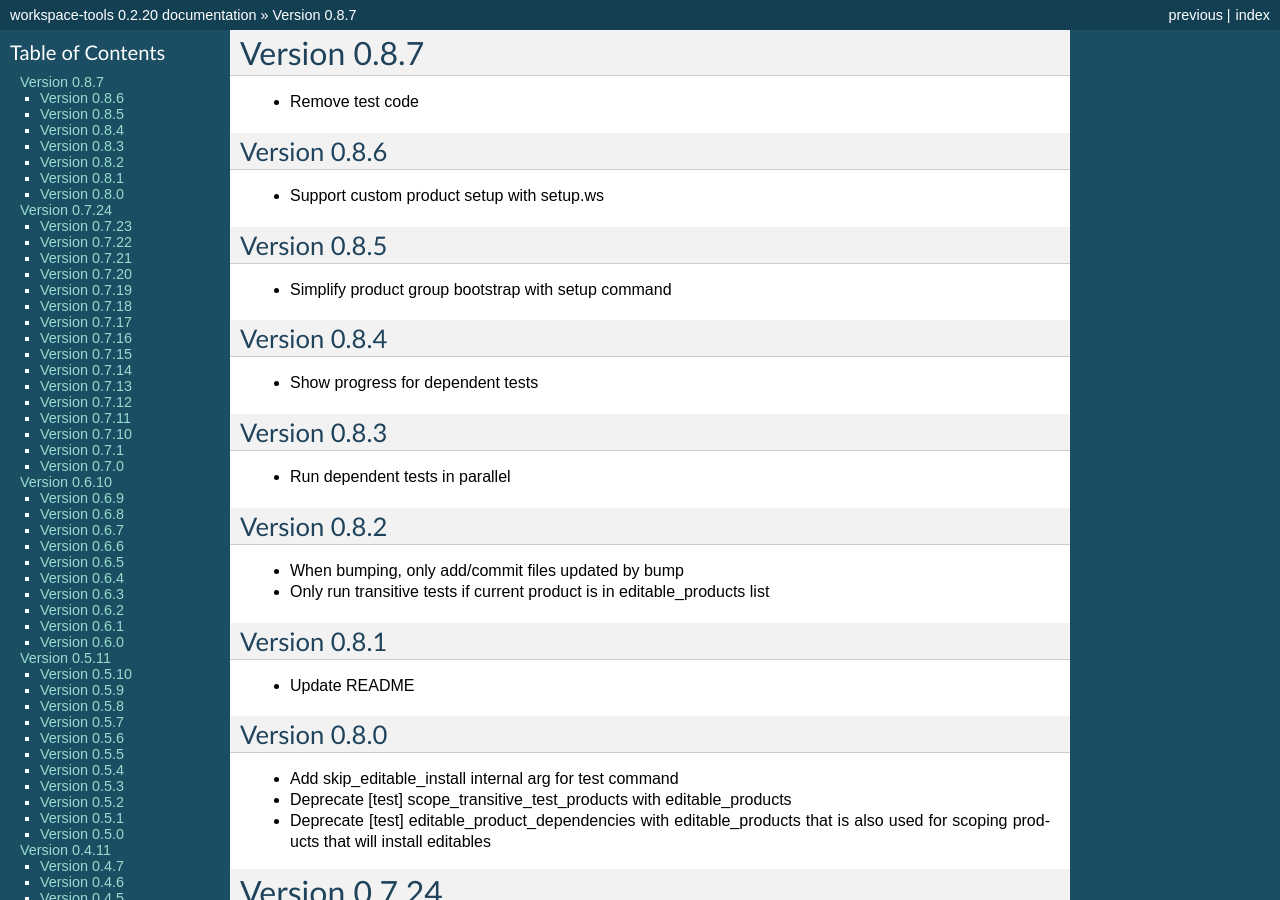
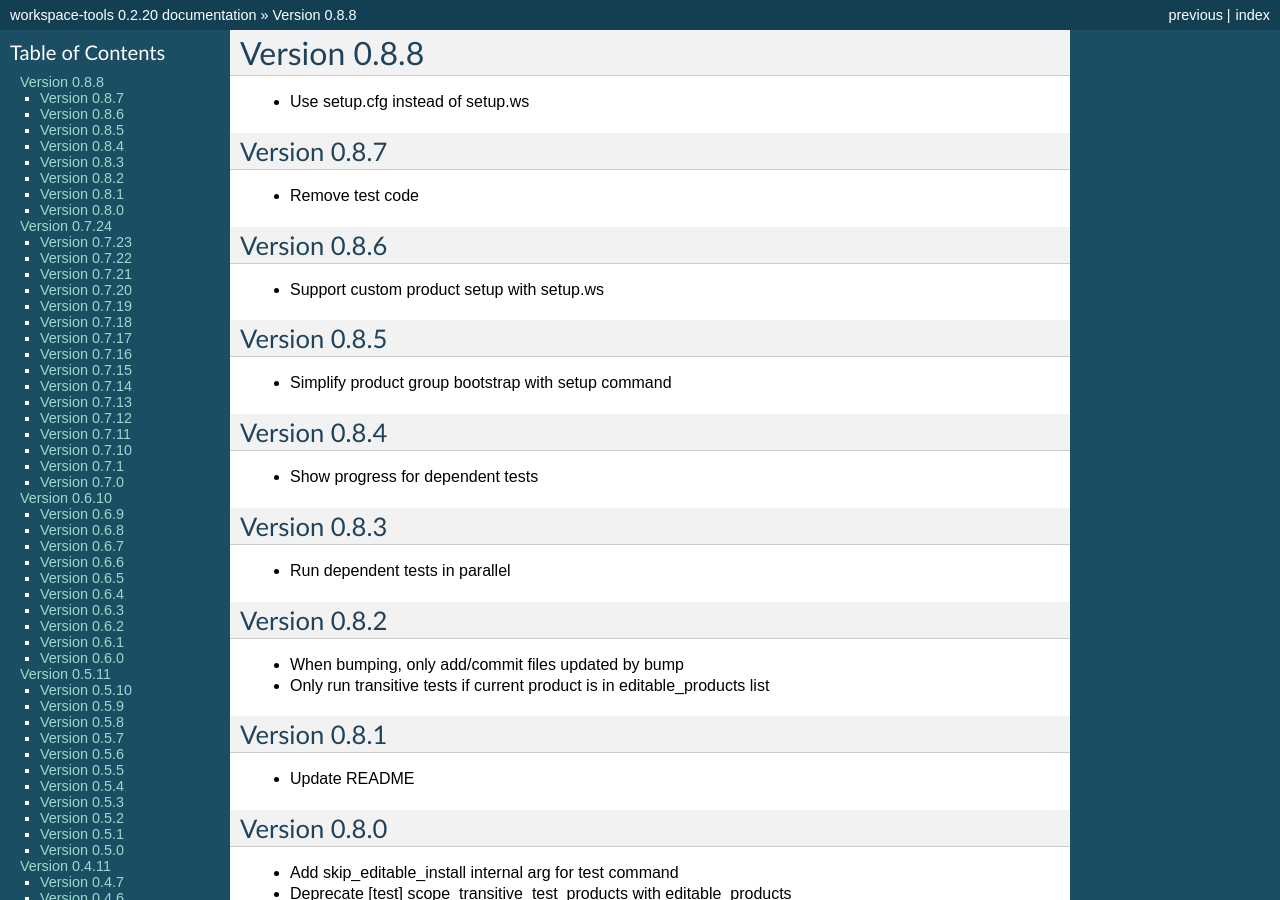
Before and after one commit to maxzheng/workspace-tools, a Sphinx documentation site: the page built from docs/CHANGELOG.rst, in a window 1280 px wide and 900 px high. Built offline with Sphinx 7.4.7, drawn with Linux system fonts in a browser that asks for light colours; some of the changed text lies outside the part shown.

Commit message:
Publish version 0.8.8

```diff
--- a/docs/CHANGELOG.rst
+++ b/docs/CHANGELOG.rst
@@ -1,5 +1,10 @@
+Version 0.8.8
+================================================================================
+
+* Use setup.cfg instead of setup.ws
+
 Version 0.8.7
-================================================================================
+--------------------------------------------------------------------------------
 
 * Remove test code
 
--- a/setup.py
+++ b/setup.py
@@ -10,7 +10,7 @@ def find_files(path):
 
 setuptools.setup(
   name='workspace-tools',
-  version='0.8.7',
+  version='0.8.8',
 
   author='Max Zheng',
   author_email='maxzheng.os @t gmail.com',
```
